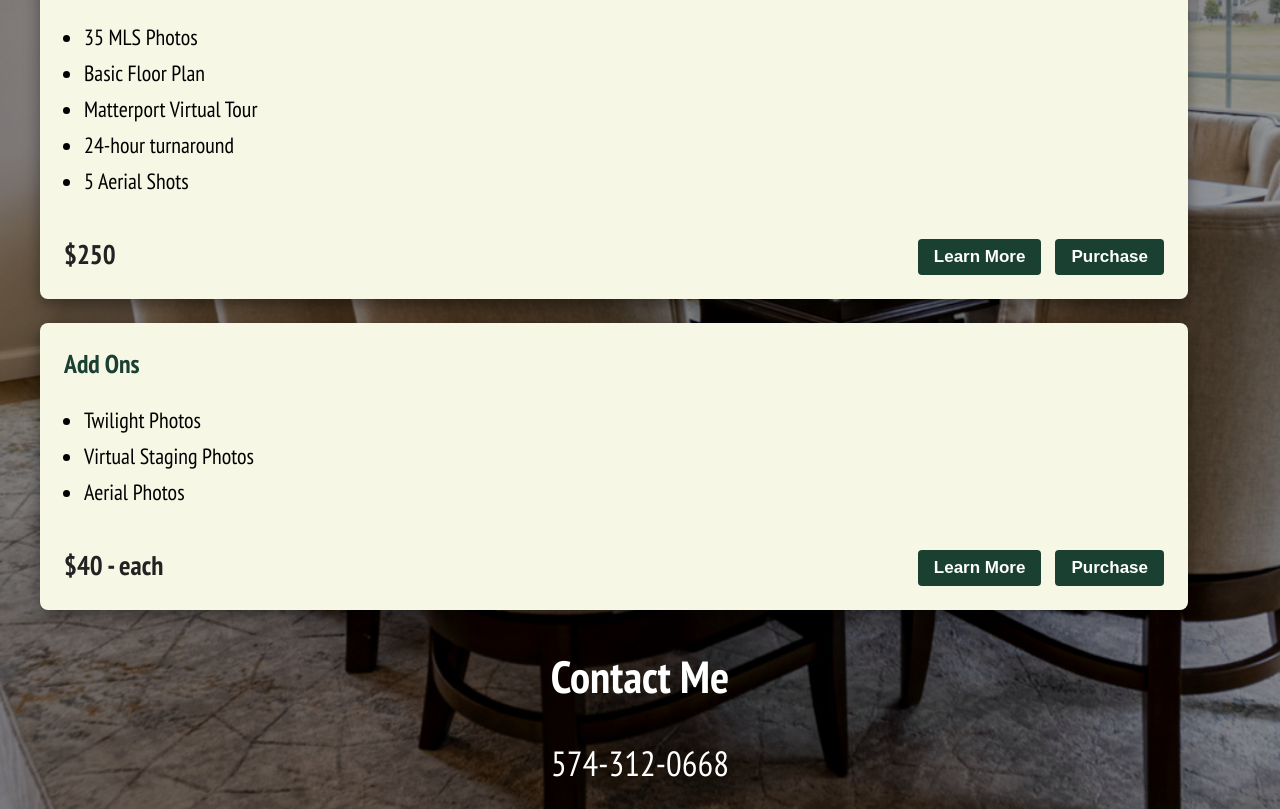
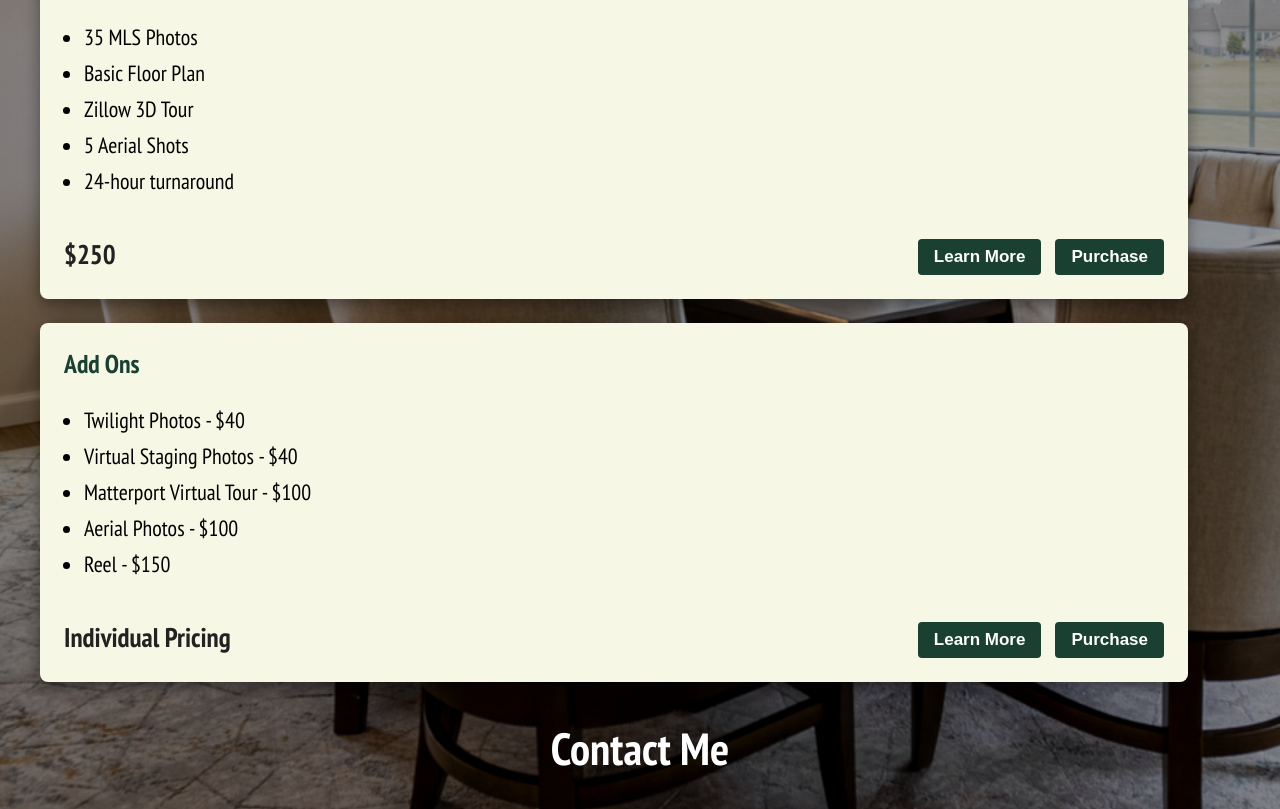
Before and after one commit to JMrealtymedia/JMrealtymedia, a plain HTML site: page index.html in a window 1280 px wide. Shown: the part 1981-2790 px from the top of the page. Drawn offline with nearby package versions, Linux system fonts and the light colour scheme; a web font is replaced by a local one.

Commit message:
Add files via upload

```diff
--- a/index.html
+++ b/index.html
@@ -68,9 +68,9 @@
         <ul>
           <li>35 MLS Photos</li>
           <li>Basic Floor Plan</li>
-          <li>Matterport Virtual Tour</li>
+          <li>Zillow 3D Tour</li>
+          <li>5 Aerial Shots</li>
           <li>24-hour turnaround</li>
-          <li>5 Aerial Shots</li>
         </ul>
         <div class="price-button-container">
             <div class="price">$250</div>
@@ -84,13 +84,15 @@
       <div class="package">
         <h3>Add Ons</h3>
         <ul>
-          <li>Twilight Photos</li>
-          <li>Virtual Staging Photos</li>
-          <li>Aerial Photos</li>
+          <li>Twilight Photos - $40</li>
+          <li>Virtual Staging Photos - $40</li>
+          <li>Matterport Virtual Tour - $100</li>
+          <li>Aerial Photos - $100</li>
+          <li>Reel - $150</li>
         </ul>
 
         <div class="price-button-container">
-            <div class="price">$40 - each</div>
+            <div class="price">Individual Pricing</div>
             <div class="button-wrapper">
             <button class="learn-more-btn" rel="noopener noreferrer" onclick="window.open('LearnMore.html', '_blank')">Learn More</button>
 
```
